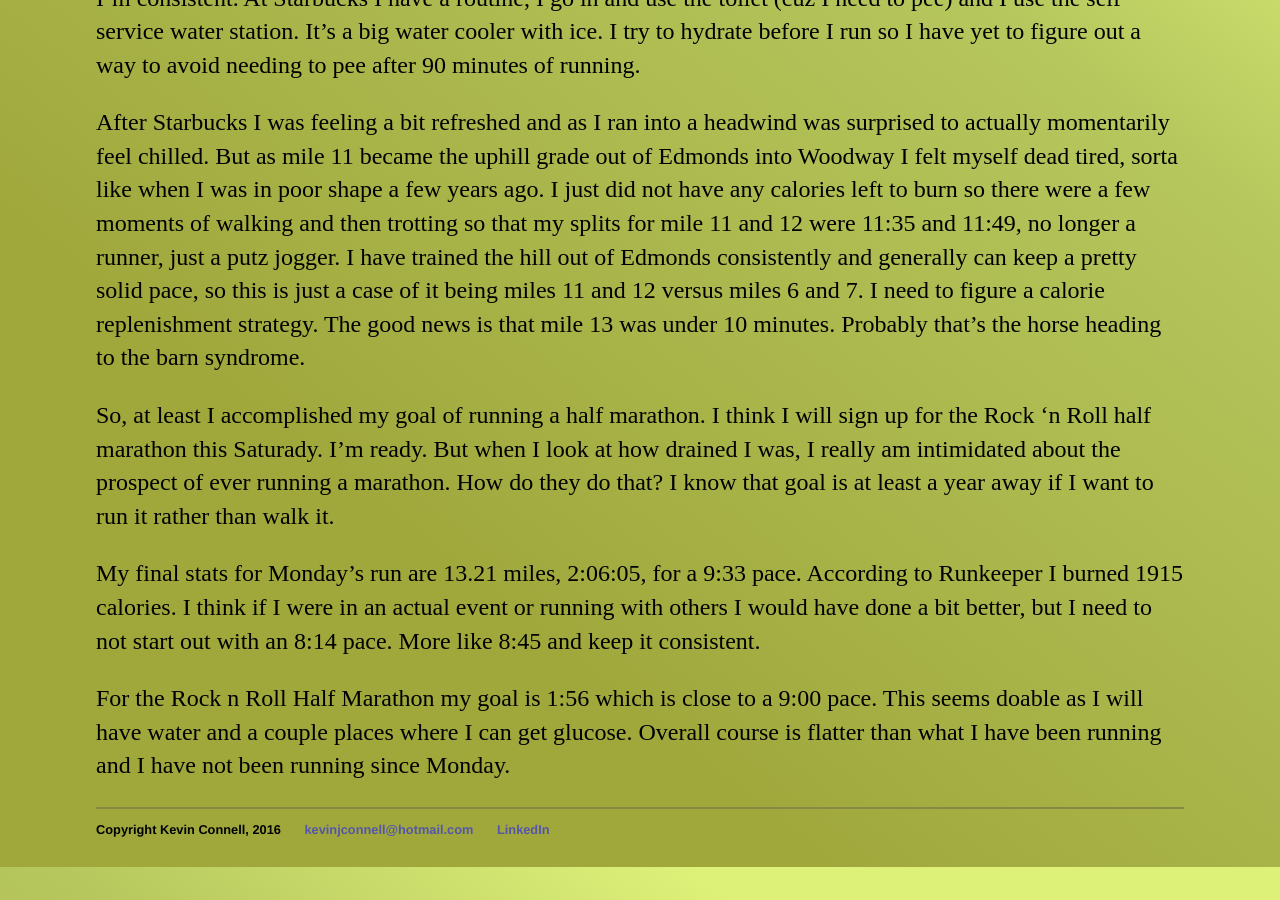
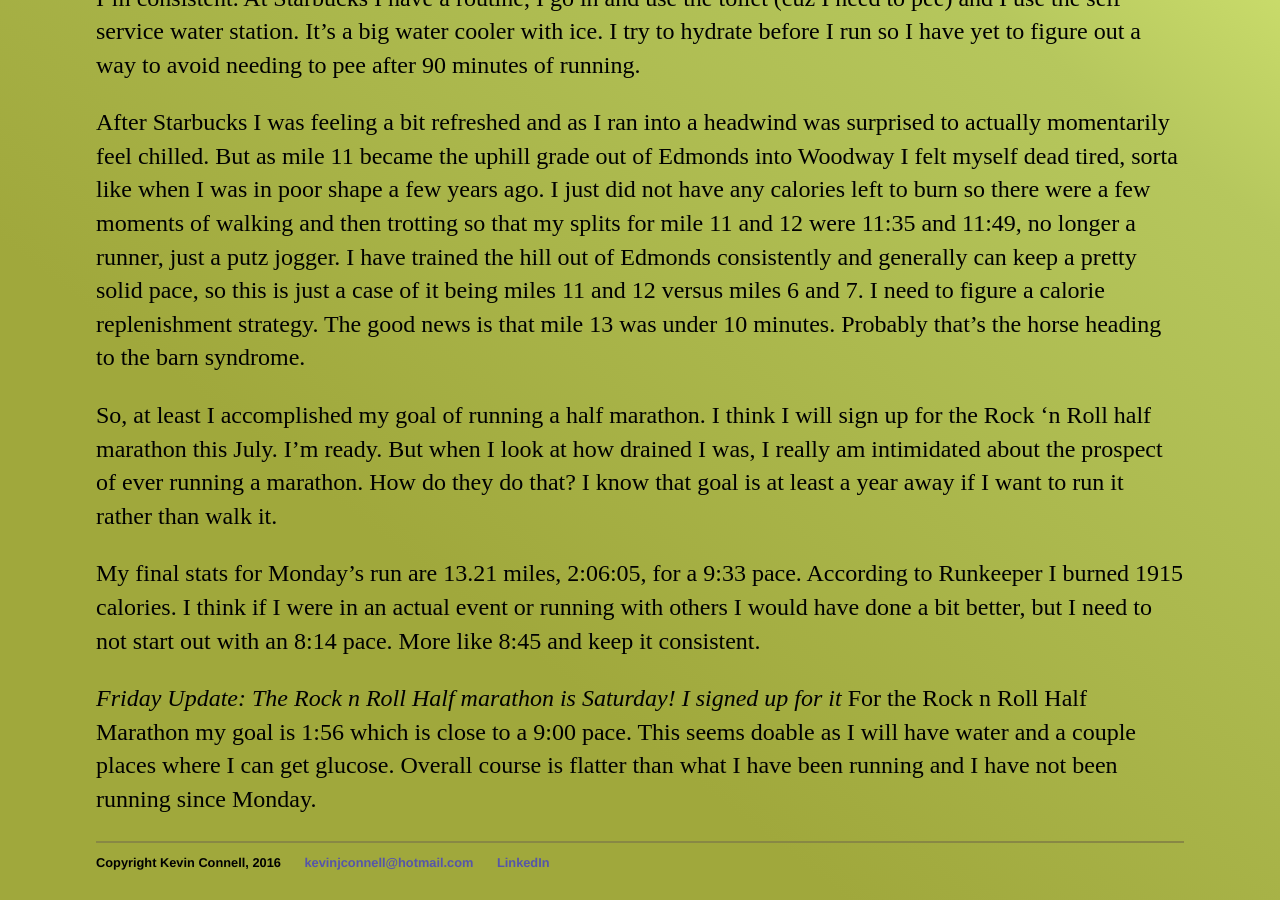
Before and after one commit to mo4dawg/mo4dawg.github.io, a Jekyll site: the page built from _posts/2016-06-16-my-first-half-marathon.md, in a window 1280 px wide and 900 px high, scrolled down 741 px. Built offline with Jekyll 4.4.1, drawn with Linux system fonts in a browser that asks for light colours.

Commit message:
Update 2016-06-16-my-first-half-marathon.md

```diff
--- a/_posts/2016-06-16-my-first-half-marathon.md
+++ b/_posts/2016-06-16-my-first-half-marathon.md
@@ -12,8 +12,8 @@
 
 After Starbucks I was feeling a bit refreshed and as I ran into a headwind was surprised to actually momentarily feel chilled.  But as mile 11 became the uphill grade out of Edmonds into Woodway I felt myself dead tired, sorta like when I was in poor shape a few years ago.  I just did not have any calories left to burn so there were a few moments of walking and then trotting so that my splits for mile 11 and 12 were 11:35 and 11:49, no longer a runner, just a putz jogger.   I have trained the hill out of Edmonds consistently and generally can keep a pretty solid pace, so this is just a case of it being miles 11 and 12 versus miles 6 and 7.  I need to figure a calorie replenishment strategy.  The good news is that mile 13 was under 10 minutes.  Probably that's the horse heading to the barn syndrome.
 
-So, at least I accomplished my goal of running a half marathon.  I think I will sign up for the Rock 'n Roll half marathon this Saturady.  I'm ready.  But when I look at how drained I was, I really am intimidated about the prospect of ever running a marathon.  How do they do that?  I know that goal is at least a year away if I want to run it rather than walk it.
+So, at least I accomplished my goal of running a half marathon.  I think I will sign up for the Rock 'n Roll half marathon this July.  I'm ready.  But when I look at how drained I was, I really am intimidated about the prospect of ever running a marathon.  How do they do that?  I know that goal is at least a year away if I want to run it rather than walk it.
 
 My final stats for Monday's run are 13.21 miles, 2:06:05, for a 9:33 pace.  According to Runkeeper I burned 1915 calories. I think if I were in an actual event or running with others I would have done a bit better, but I need to not start out with an 8:14 pace.  More like 8:45 and keep it consistent.
 
-For the Rock n Roll Half Marathon my goal is 1:56 which is close to a 9:00 pace.  This seems doable as I will have water and a couple places where I can get glucose.  Overall course is flatter than what I have been running and I have not been running since Monday.
+*Friday Update:  The Rock n Roll Half marathon is Saturday!  I signed up for it*  For the Rock n Roll Half Marathon my goal is 1:56 which is close to a 9:00 pace.  This seems doable as I will have water and a couple places where I can get glucose.  Overall course is flatter than what I have been running and I have not been running since Monday.
```
